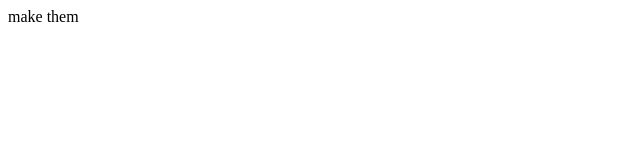
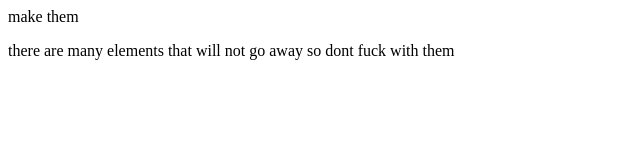
Before and after one commit to hakeem3333/git-three, a plain HTML site: page index.html in a window 1280 px wide. Shown: the whole page, without its empty margins (0-640 px from the left). Drawn offline with Linux system fonts and the light colour scheme.

Commit message:
this is feature one o

```diff
--- a/index.html
+++ b/index.html
@@ -7,5 +7,6 @@
 </head>
 <body>
     <div class="div"> make them</div>
+<p> there are many elements that will not go away so dont fuck with them</p>
 </body>
 </html>
```
